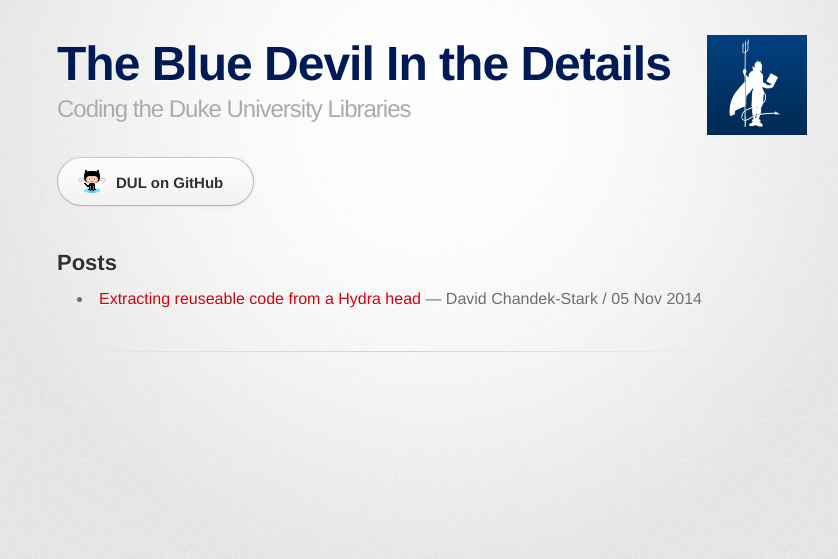
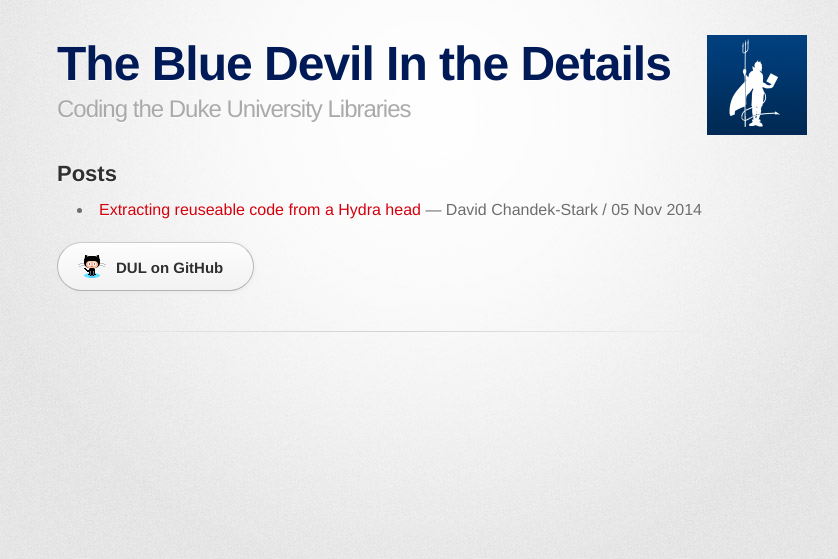
Before and after one commit to duke-libraries/duke-libraries.github.io, a Jekyll site: the page built from index.html, in a window 1280 px wide. Shown: the top 559 px of the page, without its empty margins (208-1046 px from the left). Built offline with Jekyll 4.4.1, drawn with Linux system fonts in a browser that asks for light colours; some web fonts are replaced.

Commit message:
Moved GitHub link

```diff
--- a/index.html
+++ b/index.html
@@ -2,10 +2,6 @@
 layout: default
 title: The Blue Devil In the Details
 ---
-
-<section id="downloads" class="clearfix">
-  <a href="https://github.com/duke-libraries" id="view-on-github" class="button"><span>DUL on GitHub</span></a>
-</section>
 
 <h2>Posts</h2>
 
@@ -16,3 +12,7 @@
     </li>
   {% endfor %}
 </ul>
+
+<section id="downloads" class="clearfix">
+  <a href="https://github.com/duke-libraries" id="view-on-github" class="button"><span>DUL on GitHub</span></a>
+</section>
```
